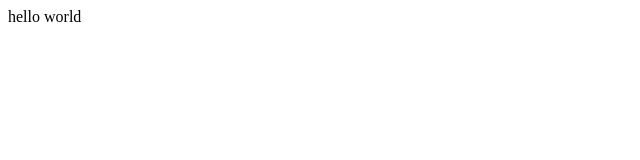
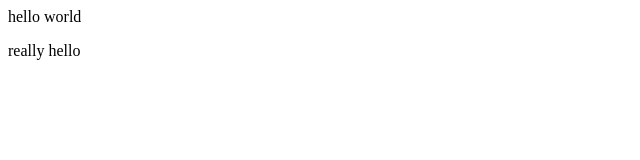
Before and after one commit to simon-perez/demo-repo, a plain HTML site: page index.html in a window 1280 px wide. Shown: the full height of the page, 0-640 px from the left. Drawn offline with Linux system fonts and the light colour scheme.

Commit message:
added p tag

```diff
--- a/index.html
+++ b/index.html
@@ -1 +1,2 @@
 <div>hello world</div>
+<p>really hello</p>
```
